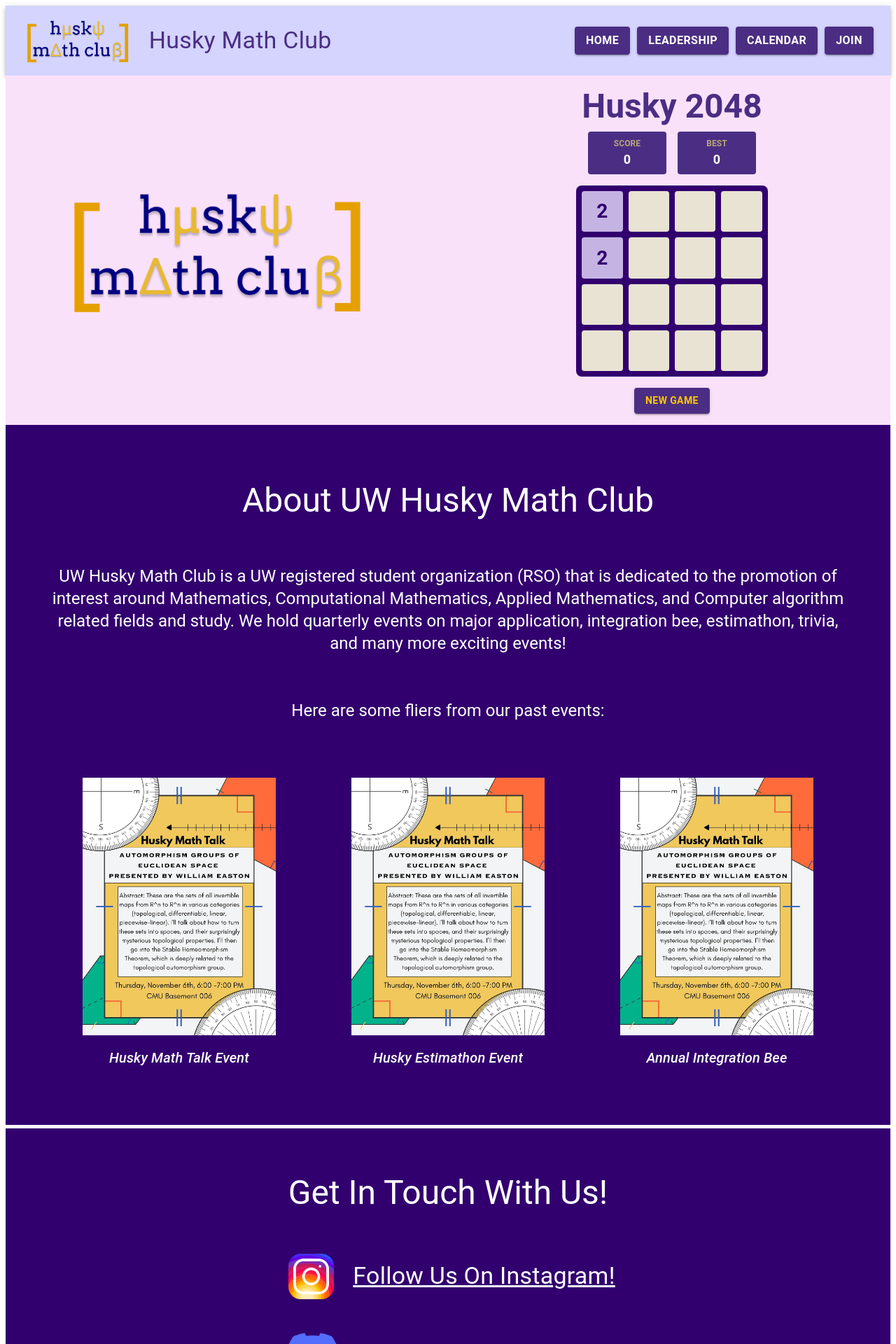
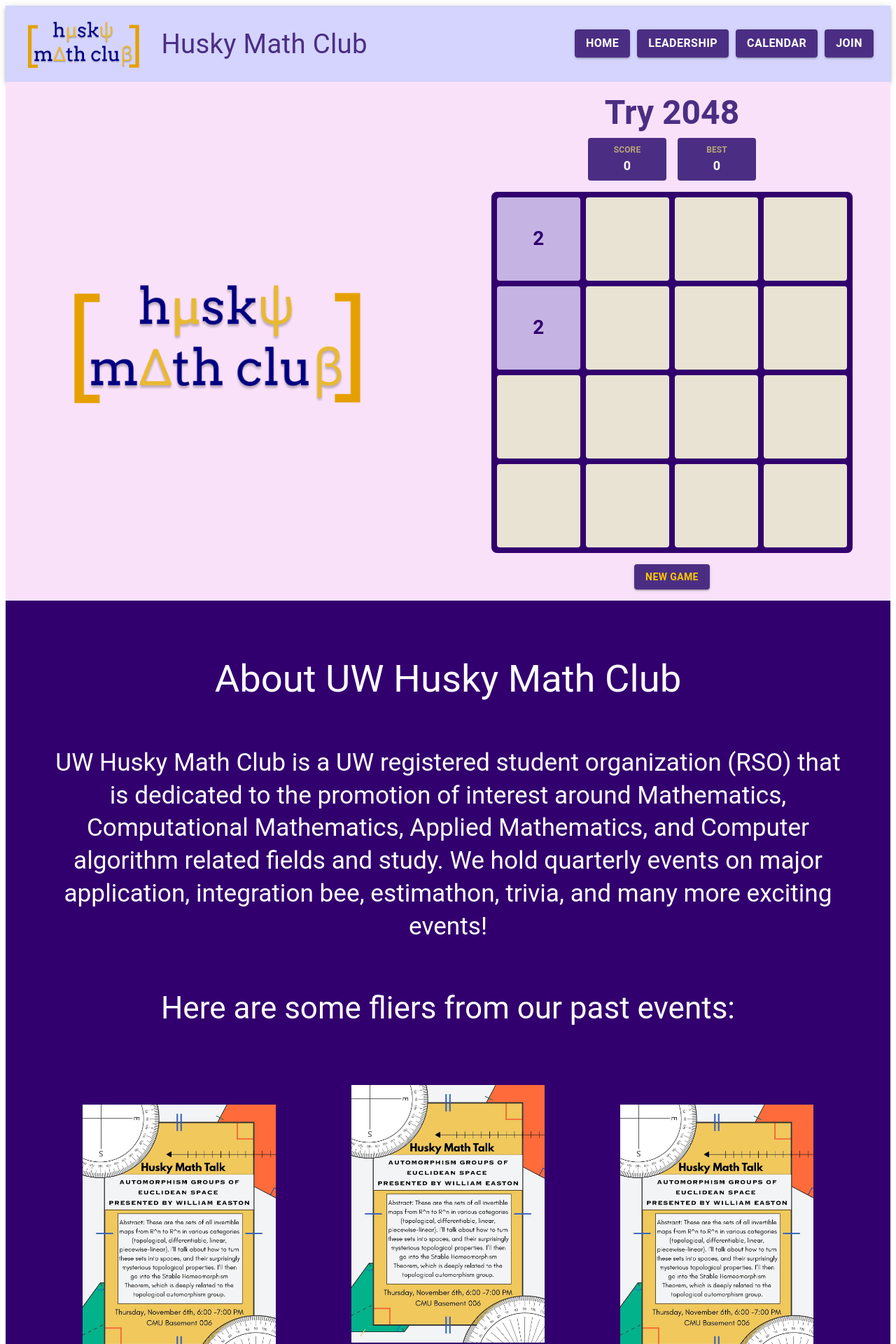
Before and after one commit to EnclaveGeneral/UW-Math-Club-Website, a React (Vite) app in the folder math-club-website/: page / in a window 1280 px wide. Shown: the top 1920 px of the page at 70% size. Built offline with nearby package versions, Linux system fonts and the light colour scheme.

Commit message:
V0.1.6.8 Format Adjustment

```diff
--- a/math-club-website/src/components/2048.jsx
+++ b/math-club-website/src/components/2048.jsx
@@ -262,7 +262,7 @@ export default function Game2048() {
         flexDirection: "column",
         alignItems: "center",
         padding: 2,
-        maxWidth: 400,
+        width: "clamp(280px, 90vw, 500px)",
         margin: "0 auto",
       }}
     >
@@ -271,7 +271,7 @@ export default function Game2048() {
         variant="h3"
         sx={{ fontWeight: "bold", color: "#4b2e83", mb: 1 }}
       >
-        Husky 2048
+        Try 2048
       </Typography>
 
       {/* Score display */}
--- a/math-club-website/src/components/Navbar.jsx
+++ b/math-club-website/src/components/Navbar.jsx
@@ -17,16 +17,16 @@ export default function ButtonAppBar() {
             component="img"
             src={club_logo}
             alt="Math Club Logo"
-            sx={{ height: 80, marginRight: 2 }}
+            sx={{ width: "clamp(50px, 15%, 800px)", height: 'auto', marginRight: 2 }}
           />
-          <Typography variant="h4" component="div" sx={{ flexGrow: 1, color: "#4b2e83" }}>
+          <Typography variant="h4" component="div" sx={{ fontSize: "clamp(1rem, 3vw, 2.50rem)", flexGrow: 1, color: "#4b2e83" }}>
             Husky Math Club
           </Typography>
 
-          <Button variant="contained" component={Link} to="/" sx={{ color: "#ffffff", fontWeight: "Bold", fontSize: "100%", backgroundColor: '#4b2e83', marginLeft: {xs: 0.25, sm: 0.75, md: 1.25} }}>Home</Button>
-          <Button variant="contained" component={Link} to="/officers" sx={{ color: "#ffffff", fontWeight: "Bold", fontSize: "100%", backgroundColor: '#4b2e83', marginLeft: {xs: 0.25, sm: 0.75, md: 1.25} }}>Leadership</Button>
-          <Button variant="contained" component={Link} to="/calendar" sx={{ color: "#ffffff", fontWeight: "Bold", fontSize: "100%", backgroundColor: '#4b2e83', marginLeft: {xs: 0.25, sm: 0.75, md: 1.25} }}>Calendar</Button>
-          <Button variant="contained" component={Link} to="/join" sx={{ color: "#ffffff", fontWeight: "Bold", fontSize: "100%", backgroundColor: '#4b2e83', marginLeft: {xs: 0.25, sm: 0.75, md: 1.25} }}>Join</Button>
+          <Button variant="contained" component={Link} to="/" sx={{ minWidth: 0, color: "#ffffff", fontWeight: "Bold", fontSize: "clamp(0.25rem, 1.25vw, 1.5rem)", backgroundColor: '#4b2e83', marginLeft: {xs: 0.25, sm: 0.75, md: 1.25} }}>Home</Button>
+          <Button variant="contained" component={Link} to="/officers" sx={{ minWidth: 0, color: "#ffffff", fontWeight: "Bold", fontSize: "clamp(0.25rem, 1.25vw, 1.5rem)", backgroundColor: '#4b2e83', marginLeft: {xs: 0.25, sm: 0.75, md: 1.25} }}>Leadership</Button>
+          <Button variant="contained" component={Link} to="/calendar" sx={{ minWidth: 0, color: "#ffffff", fontWeight: "Bold", fontSize: "clamp(0.25rem, 1.25vw, 1.5rem)", backgroundColor: '#4b2e83', marginLeft: {xs: 0.25, sm: 0.75, md: 1.25} }}>Calendar</Button>
+          <Button variant="contained" component={Link} to="/join" sx={{ minWidth: 0, color: "#ffffff", fontWeight: "Bold", fontSize: "clamp(0.25rem, 1.25vw, 1.5rem)", backgroundColor: '#4b2e83', marginLeft: {xs: 0.25, sm: 0.75, md: 1.25} }}>Join</Button>
         </Toolbar>
       </AppBar>
     </Box>
--- a/math-club-website/src/pages/JoinPage.jsx
+++ b/math-club-website/src/pages/JoinPage.jsx
@@ -14,14 +14,14 @@ export default function JoinPage() {
 
                 <Box sx={{ display: 'flex', alignItems: 'center', justifyContent: 'center', gap: 2 }}>
                     <img src={insta_icon} style={{ width: "10%" }}></img>
-                    <Typography component="a" href="https://www.instagram.com/huskymathclub/" target="_blank" variant="h4" sx={{ color: '#ffffff' }}>
+                    <Typography component="a" href="https://www.instagram.com/huskymathclub/" target="_blank" variant="h4" sx={{ fontSize: "clamp(0.25rem, 2.75vw, 2.5rem)", color: '#ffffff' }}>
                         Follow Us On Instagram!
                     </Typography>
                 </Box>
 
                 <Box sx={{ display: 'flex', alignItems: 'center', justifyContent: 'center', gap: 2 }}>
                     <img src={discord_icon} style={{ width: "10%" }}></img>
-                    <Typography component="a" href="https://discord.gg/9XTNNZKreC" target="_blank" variant="h4" sx={{ color: '#ffffff' }}>
+                    <Typography component="a" href="https://discord.gg/9XTNNZKreC" target="_blank" variant="h4" sx={{ fontSize: "clamp(0.25rem, 2.75vw, 2.5rem)", color: '#ffffff' }}>
                         Join Our Discord Server!
                     </Typography>
                 </Box>
--- a/math-club-website/src/sections/SectionFour.jsx
+++ b/math-club-website/src/sections/SectionFour.jsx
@@ -7,7 +7,7 @@ export default function SectionFour() {
     return (
         <Box sx={{ backgroundColor: '#ffffff', alignItems: 'center', textAlign: 'center', paddingX: {xs: 4, sm: 6, md: 8}, paddingY: {xs: 4, sm: 6, md: 8},
                     borderLeft: 5, borderRight: 5, borderBottom: 5, borderColor: '#32006e', borderBottomLeftRadius: 5, borderBottomRightRadius: 5}}>
-            <Typography variant="h3" sx={{ color: '#32006e' }}>
+            <Typography variant="h3" sx={{ fontSize: "clamp(1.75rem, 4.25vw, 3.75rem)", color: '#32006e' }}>
                 Our Sponsors:
             </Typography>
 
--- a/math-club-website/src/sections/SectionOne.jsx
+++ b/math-club-website/src/sections/SectionOne.jsx
@@ -21,7 +21,7 @@ export default function SectionOne() {
     return (
         <Box  sx={{ backgroundColor: '#FAE1FA'}}>
             <Grid container spacing={2} alignItems={"center"}>
-                <Grid size={6} display="flex" justifyContent="center" alignItems="center">
+                <Grid size={{ xs: 12, md: 6}} display="flex" justifyContent="center" alignItems="center">
                     <Box
                         component="img"
                         src={club_logo}
@@ -43,7 +43,7 @@ export default function SectionOne() {
                         }}                                      >
                     </Box>
                 </Grid>
-                <Grid size={6} sx={{ display: "flex", justifyContent: "center", alignItems: "center"}}>
+                <Grid size={{ xs: 12, md: 6 }} sx={{ display: "flex", justifyContent: "center", alignItems: "center"}}>
                     <Game2048 />
                 </Grid>
             </Grid>
--- a/math-club-website/src/sections/SectionThree.jsx
+++ b/math-club-website/src/sections/SectionThree.jsx
@@ -8,7 +8,7 @@ export default function SectionThree() {
     return (
         <Box sx={{ backgroundColor: '#32006e', alignItems: "center", textAlign: "center", paddingX: {xs: 4, sm: 6, md: 8}, paddingY: {xs: 4, sm: 6, md: 8},
                    borderTop: 5, borderColor: '#ffffff'}}>
-            <Typography variant="h3" sx={{ color: '#ffffff' }}>
+            <Typography variant="h3" sx={{ fontSize: "clamp(1.75rem, 4.25vw, 3.75rem)", color: '#ffffff' }}>
                 Get In Touch With Us!
             </Typography>
 
@@ -16,14 +16,14 @@ export default function SectionThree() {
 
                 <Box sx={{ display: 'flex', alignItems: 'center', justifyContent: 'center', gap: 2 }}>
                     <img src={insta_icon} style={{ width: "10%" }}></img>
-                    <Typography component="a" href="https://www.instagram.com/huskymathclub/" target="_blank" variant="h4" sx={{ color: '#ffffff' }}>
+                    <Typography component="a" href="https://www.instagram.com/huskymathclub/" target="_blank" variant="h4" sx={{ fontSize: "clamp(0.25rem, 2.75vw, 2.5rem)", color: '#ffffff' }}>
                         Follow Us On Instagram!
                     </Typography>
                 </Box>
 
                 <Box sx={{ display: 'flex', alignItems: 'center', justifyContent: 'center', gap: 2 }}>
                     <img src={discord_icon} style={{ width: "10%" }}></img>
-                    <Typography component="a" href="https://discord.gg/9XTNNZKreC" target="_blank" variant="h4" sx={{ color: '#ffffff' }}>
+                    <Typography component="a" href="https://discord.gg/9XTNNZKreC" target="_blank" variant="h4" sx={{ fontSize: "clamp(0.25rem, 2.75vw, 2.5rem)", color: '#ffffff' }}>
                         Join Our Discord Server!
                     </Typography>
                 </Box>
--- a/math-club-website/src/sections/SectionTwo.jsx
+++ b/math-club-website/src/sections/SectionTwo.jsx
@@ -7,33 +7,33 @@ import event_3_pic from "../assets/example_event_1.jpg";
 export default function SectionTwo() {
     return (
         <Box sx={{ backgroundColor: '#32006e', alignItems: 'center', textAlign: "center", paddingX: {xs: 4, sm: 6, md: 8}, paddingY: {xs: 6, sm: 8, md: 10} }}>
-            <Typography variant="h3" sx={{ color: "#ffffff" }}>
+            <Typography variant="h3" sx={{ fontSize: "clamp(1.75rem, 4.25vw, 3.75rem)", color: "#ffffff" }}>
                 About UW Husky Math Club
             </Typography>
-            <Typography variant="h5" sx={{ color: "#ffffff", mt: {xs: 4, sm: 6, md: 8}}}>
+            <Typography variant="h5" sx={{ fontSize: "clamp(0.25rem, 2.75vw, 2.5rem)", color: "#ffffff", mt: {xs: 4, sm: 6, md: 8}}}>
                 UW Husky Math Club is a UW registered student organization (RSO) that
                 is dedicated to the promotion of interest around Mathematics, Computational Mathematics,
                 Applied Mathematics, and Computer algorithm related fields and study. We hold quarterly events
                 on major application, integration bee, estimathon, trivia, and many more exciting events!
             </Typography>
-            <Typography variant="h5" sx={{ color: "#ffffff", mt: {xs: 4, sm: 6, md: 8}}}>
+            <Typography variant="h5" sx={{ fontSize: "clamp(1.25rem, 3.50vw, 2.75rem)", color: "#ffffff", mt: {xs: 4, sm: 6, md: 8}}}>
                 Here are some fliers from our past events:
             </Typography>
 
             <Grid container spacing={2} justifyContent="center" alignItems={"center"} sx={{mt: {xs: 6, sm: 8, md: 10}}}>
                 <Grid size={4} textAlign={"center"}>
                     <img src={event_1_pic} style={{ width: "75%" }} />
-                    <Typography variant="h6" sx={{ color: "#ffffff", fontStyle: "italic", mt: {xs: 0.5, sm: 1.0, md: 1.5}}}>Husky Math Talk Event</Typography>
+                    <Typography variant="h6" sx={{ fontSize: "clamp(0.25rem, 2.75vw, 2.5rem)", color: "#ffffff", fontStyle: "italic", mt: {xs: 0.5, sm: 1.0, md: 1.5}}}>Husky Math Talk Event</Typography>
                 </Grid>
 
                  <Grid size={4} textAlign={"center"}>
                     <img src={event_2_pic} style={{ width: "75%" }} />
-                    <Typography variant="h6" sx={{ color: "#ffffff", fontStyle: "italic", mt: {xs: 0.5, sm: 1.0, md: 1.5}}}>Husky Estimathon Event</Typography>
+                    <Typography variant="h6" sx={{ fontSize: "clamp(0.25rem, 2.75vw, 2.5rem)", color: "#ffffff", fontStyle: "italic", mt: {xs: 0.5, sm: 1.0, md: 1.5}}}>Husky Estimathon Event</Typography>
                 </Grid>
 
                  <Grid size={4} textAlign={"center"}>
                     <img src={event_3_pic} style={{ width: "75%" }} />
-                    <Typography variant="h6" sx={{ color: "#ffffff", fontStyle: "italic", mt: {xs: 0.5, sm: 1.0, md: 1.5}}}>Annual Integration Bee</Typography>
+                    <Typography variant="h6" sx={{ fontSize: "clamp(0.25rem, 2.75vw, 2.5rem)", color: "#ffffff", fontStyle: "italic", mt: {xs: 0.5, sm: 1.0, md: 1.5}}}>Annual Integration Bee</Typography>
                 </Grid>
 
             </Grid>
```
Also changed, not shown: math-club-website/src/pages/OfficersPage.jsx (+8 -8 lines).
